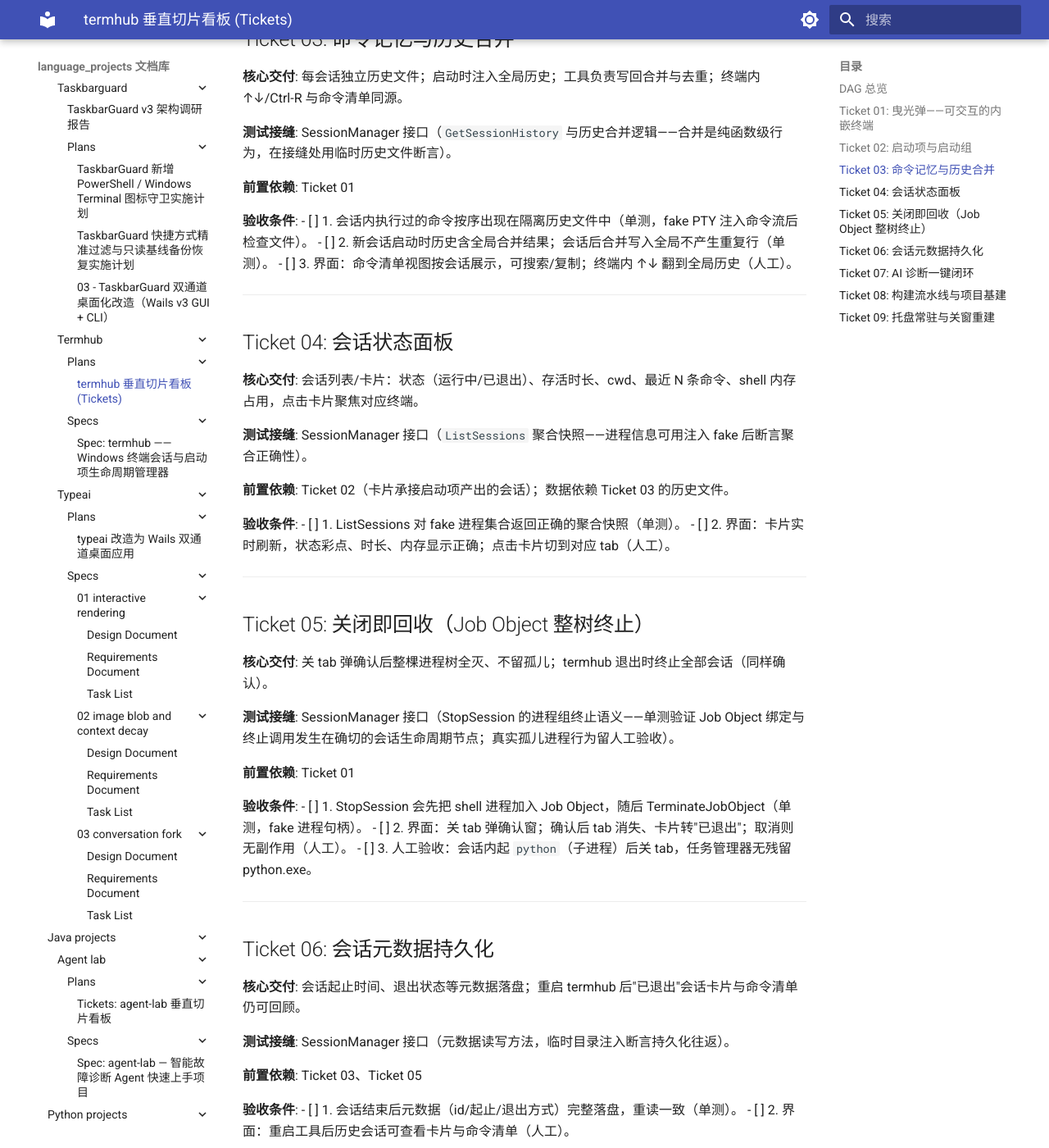
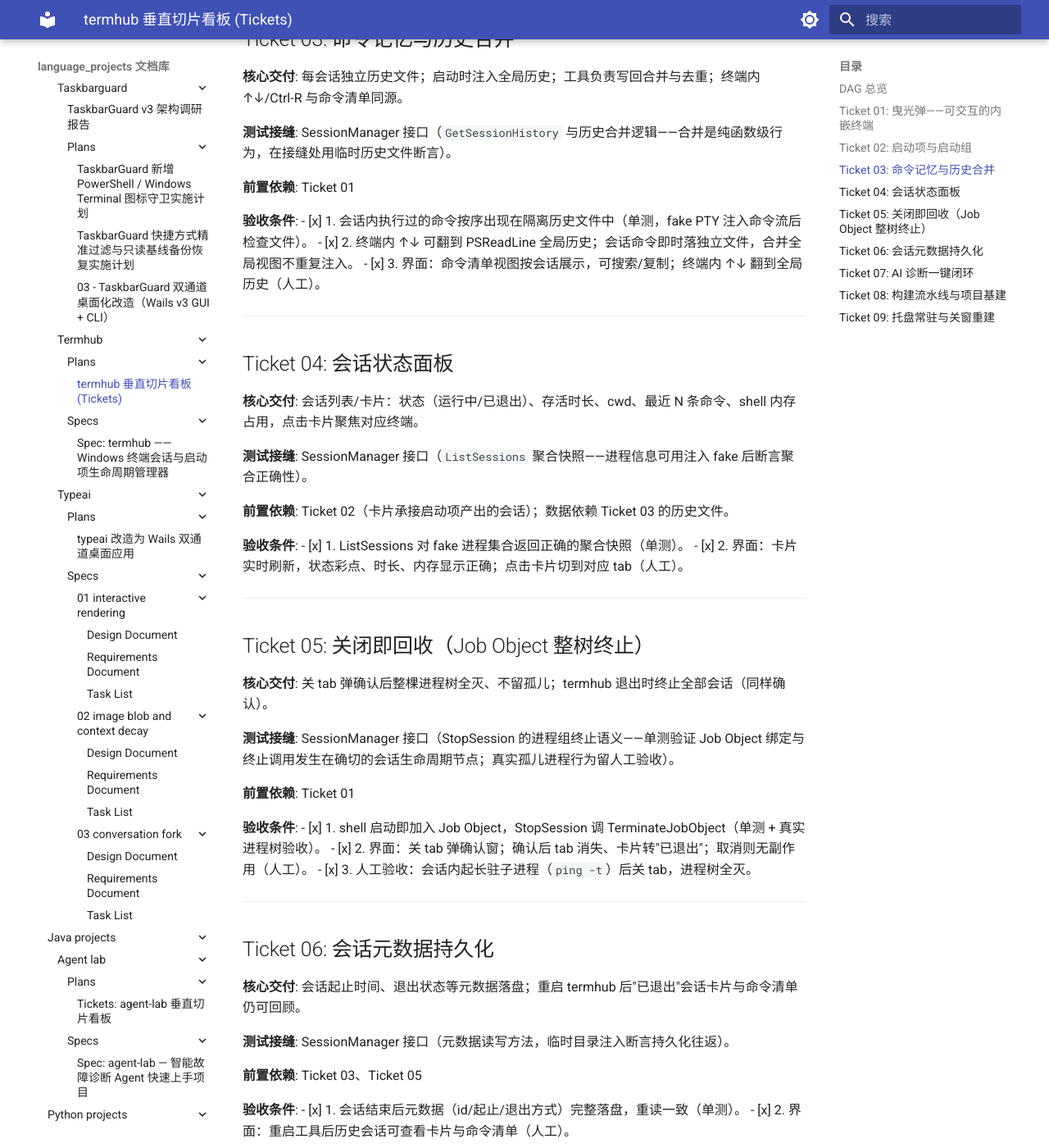
Before and after one commit to shihao-hub/td-language_projects, an MkDocs documentation site: the page built from docs/projects/go_projects/termhub/plans/01-termhub-vertical-slices.md, in a window 1280 px wide and 1400 px high, scrolled down 1382 px. Shown: the whole window at 82% size. Built offline with MkDocs 1.6.1 and Material for MkDocs 9.7.7, drawn with Linux system fonts in a browser that asks for light colours; a script that is not in the unit is left out; some of the changed text lies outside the part shown.

Commit message:
docs(plans): termhub T01-T07 验收完成
- 勾选启动项、命令记忆、状态面板、关闭回收、持久化、AI 诊断
- 修正 T03 历史机制与 T05 Job Object 实现描述

```diff
--- a/docs/projects/go_projects/termhub/plans/01-termhub-vertical-slices.md
+++ b/docs/projects/go_projects/termhub/plans/01-termhub-vertical-slices.md
@@ -32,7 +32,7 @@
 **验收条件**:
 - [x] 1. SessionManager.StartSession 用 fake PTY 时：输入写入会到达 PTY，PTY 输出经事件回调送达（单测断言）。
 - [x] 2. 界面：点按钮出现终端 tab，运行 `dir`、`$PSVersionTable`、交互式 `python` 均正常（人工验收真 ConPTY）。
-- [ ] 3. 会话 framebuffer 内能正确回现中文回显（UTF-8 无乱码）。
+- [x] 3. 会话 framebuffer 内能正确回现中文回显（UTF-8 无乱码）。
 
 ---
 
@@ -45,9 +45,9 @@
 **前置依赖**: Ticket 01
 
 **验收条件**:
-- [ ] 1. 启动项 CRUD 在接缝处行为正确，JSON 落盘含启动组结构（单测）。
-- [ ] 2. 界面：启动项/组管理面板可新建、编辑、删除，点组一键拉起对应数量终端 tab。
-- [ ] 3. 带自动命令的启动项拉起后自动执行该命令。
+- [x] 1. 启动项 CRUD 在接缝处行为正确，JSON 落盘含启动组结构（单测）。
+- [x] 2. 界面：启动项/组管理面板可新建、编辑、删除，点组一键拉起对应数量终端 tab。
+- [x] 3. 带自动命令的启动项拉起后自动执行该命令。
 
 ---
 
@@ -60,9 +60,9 @@
 **前置依赖**: Ticket 01
 
 **验收条件**:
-- [ ] 1. 会话内执行过的命令按序出现在隔离历史文件中（单测，fake PTY 注入命令流后检查文件）。
-- [ ] 2. 新会话启动时历史含全局合并结果；会话后合并写入全局不产生重复行（单测）。
-- [ ] 3. 界面：命令清单视图按会话展示，可搜索/复制；终端内 ↑↓ 翻到全局历史（人工）。
+- [x] 1. 会话内执行过的命令按序出现在隔离历史文件中（单测，fake PTY 注入命令流后检查文件）。
+- [x] 2. 终端内 ↑↓ 可翻到 PSReadLine 全局历史；会话命令即时落独立文件，合并全局视图不重复注入。
+- [x] 3. 界面：命令清单视图按会话展示，可搜索/复制；终端内 ↑↓ 翻到全局历史（人工）。
 
 ---
 
@@ -75,8 +75,8 @@
 **前置依赖**: Ticket 02（卡片承接启动项产出的会话）；数据依赖 Ticket 03 的历史文件。
 
 **验收条件**:
-- [ ] 1. ListSessions 对 fake 进程集合返回正确的聚合快照（单测）。
-- [ ] 2. 界面：卡片实时刷新，状态彩点、时长、内存显示正确；点击卡片切到对应 tab（人工）。
+- [x] 1. ListSessions 对 fake 进程集合返回正确的聚合快照（单测）。
+- [x] 2. 界面：卡片实时刷新，状态彩点、时长、内存显示正确；点击卡片切到对应 tab（人工）。
 
 ---
 
@@ -89,9 +89,9 @@
 **前置依赖**: Ticket 01
 
 **验收条件**:
-- [ ] 1. StopSession 会先把 shell 进程加入 Job Object，随后 TerminateJobObject（单测，fake 进程句柄）。
-- [ ] 2. 界面：关 tab 弹确认窗；确认后 tab 消失、卡片转"已退出"；取消则无副作用（人工）。
-- [ ] 3. 人工验收：会话内起 `python`（子进程）后关 tab，任务管理器无残留 python.exe。
+- [x] 1. shell 启动即加入 Job Object，StopSession 调 TerminateJobObject（单测 + 真实进程树验收）。
+- [x] 2. 界面：关 tab 弹确认窗；确认后 tab 消失、卡片转"已退出"；取消则无副作用（人工）。
+- [x] 3. 人工验收：会话内起长驻子进程（`ping -t`）后关 tab，进程树全灭。
 
 ---
 
@@ -104,8 +104,8 @@
 **前置依赖**: Ticket 03、Ticket 05
 
 **验收条件**:
-- [ ] 1. 会话结束后元数据（id/起止/退出方式）完整落盘，重读一致（单测）。
-- [ ] 2. 界面：重启工具后历史会话可查看卡片与命令清单（人工）。
+- [x] 1. 会话结束后元数据（id/起止/退出方式）完整落盘，重读一致（单测）。
+- [x] 2. 界面：重启工具后历史会话可查看卡片与命令清单（人工）。
 
 ---
 
@@ -118,9 +118,9 @@
 **前置依赖**: Ticket 03（历史数据）、Ticket 04（卡片入口）
 
 **验收条件**:
-- [ ] 1. AskAgent 组装的 prompt 含最近命令与最后一屏截断输出，且复用已存的 agy 会话 id（单测，fake agent）。
-- [ ] 2. 界面：结果面板展示分析，追问得到上下文连贯回复（人工，真 agy）。
-- [ ] 3. agy 不存在时给出明确错误提示，不崩溃（单测）。
+- [x] 1. AskAgent 组装的 prompt 含最近命令与最后一屏截断输出，且复用已存的 agy 会话 id（单测，fake agent）。
+- [x] 2. 界面：结果面板展示分析，追问得到上下文连贯回复（人工，真 agy）。
+- [x] 3. agy 不存在时给出明确错误提示，不崩溃（单测）。
 
 ---
 
```
